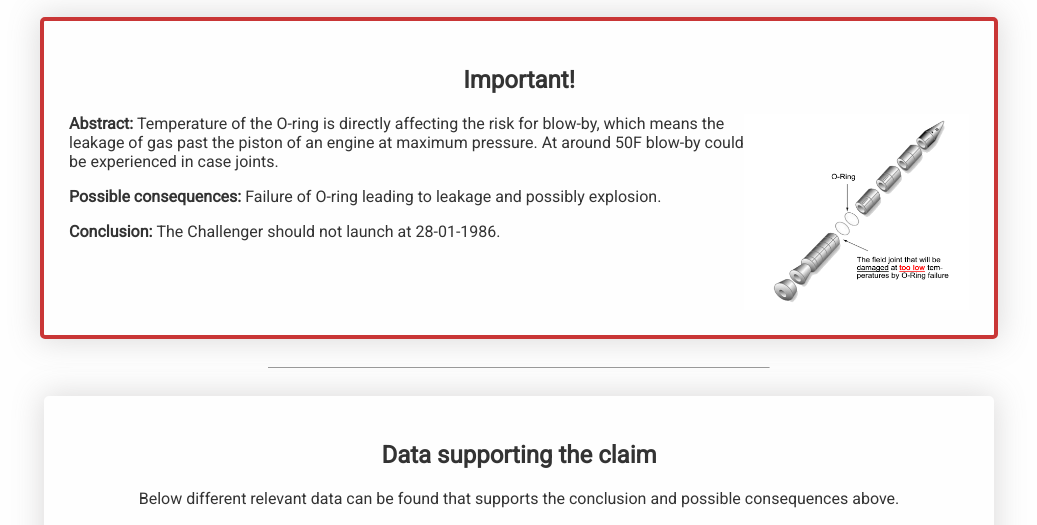
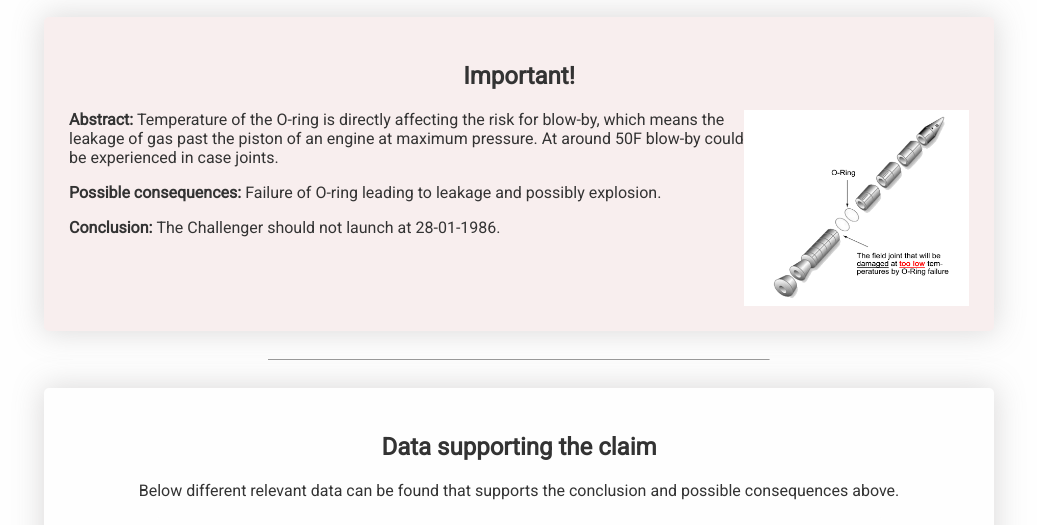
Before and after one commit to emilundg/infoviz-challenger, a plain HTML site: page index.html in a window 1280 px wide. Shown: the part 275-800 px from the top of the page, without its empty margins (121-1158 px from the left). Drawn offline with Linux system fonts and the light colour scheme.

Commit message:
heninekn

```diff
--- a/style.css
+++ b/style.css
@@ -24,7 +24,7 @@ body {
 .borderbox {
   text-align: left;
   grid-column: 1/ last;
-  border: 4px solid rgb(201, 54, 54);
+  background: rgba(190, 101, 101, 0.1);
 }
 
 .header {
```
